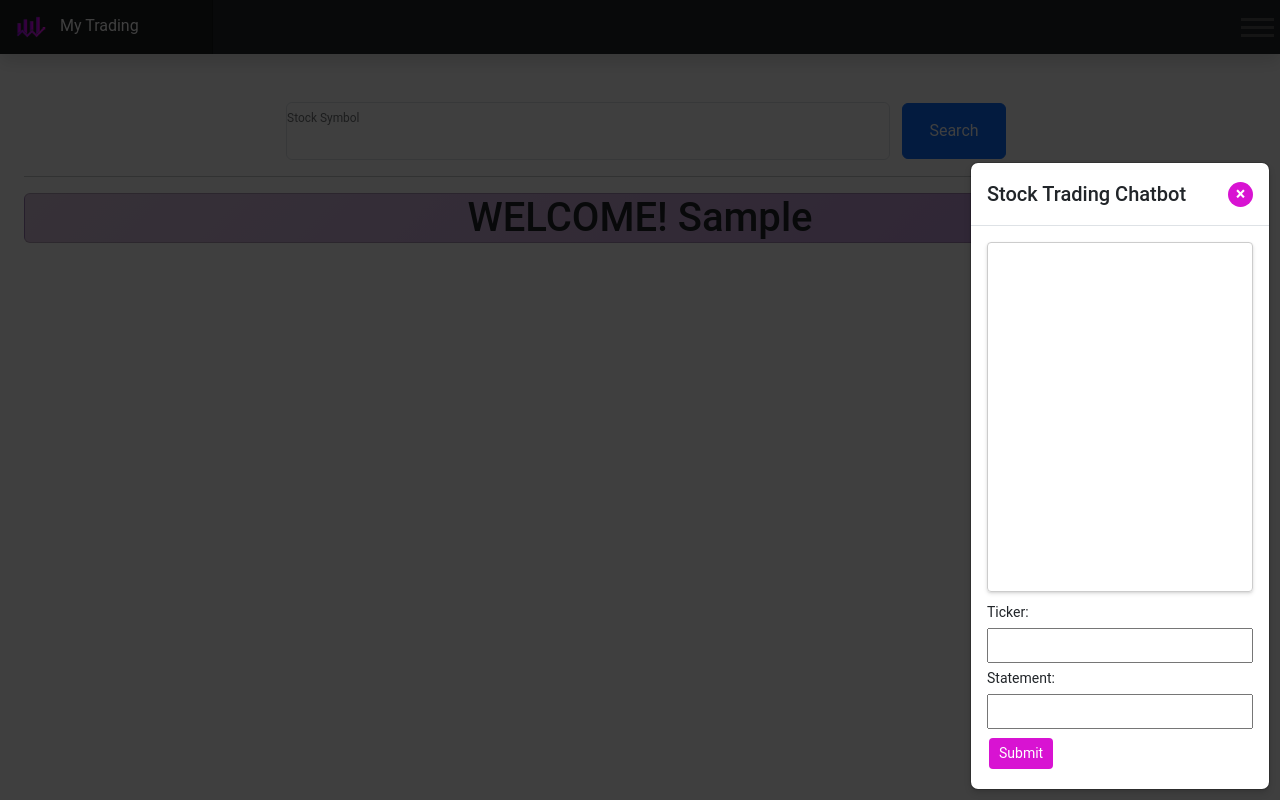
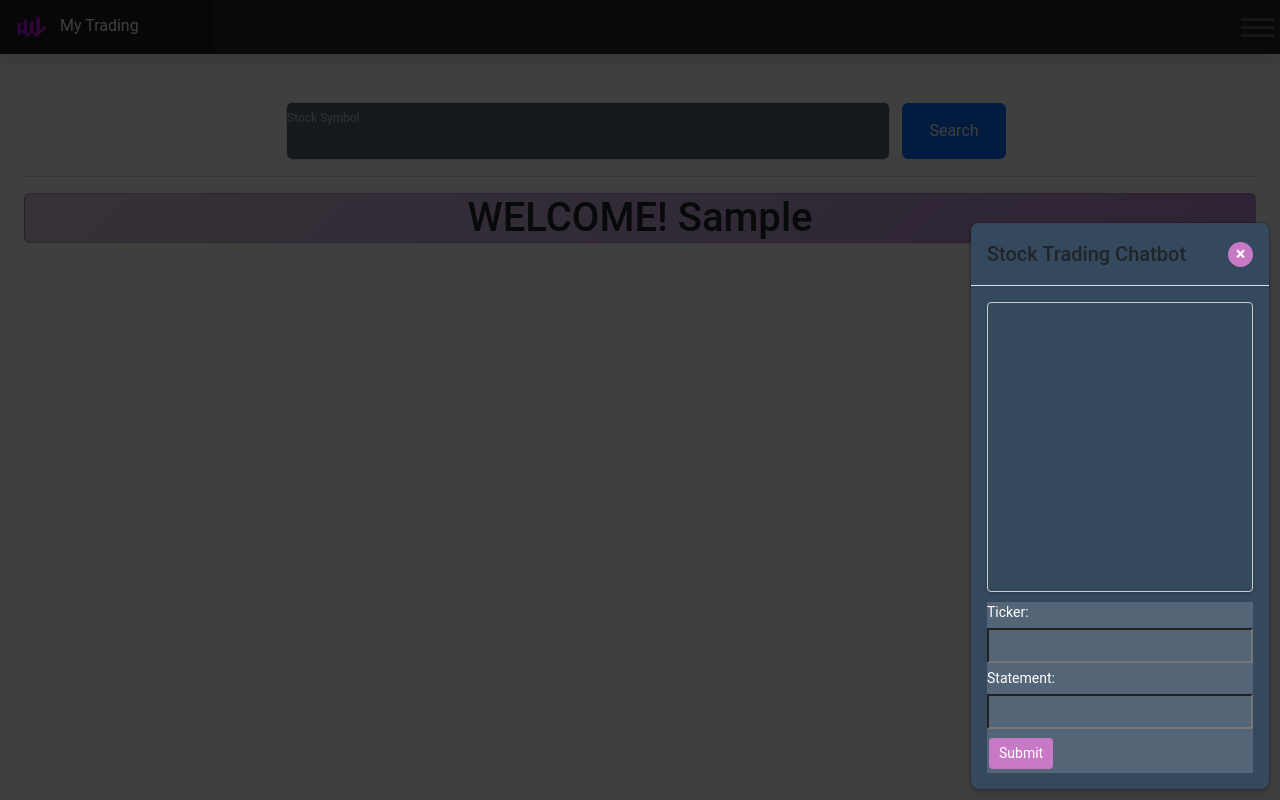
Before and after one commit to amiri-reza/FinalProject, a Django app: page /home/ in a window 1280 px wide, after a click that opens the changed part. Run offline with Django 4.2, Linux system fonts and the light colour scheme; the visitor is signed in with stand-in values (Sample User, id 1); some libraries are stand-ins or nearby versions; grey boxes are pictures that could not be loaded.

Commit message:
chatbot interface improvement

```diff
--- a/stock_prediction/static/css/chatbot.css
+++ b/stock_prediction/static/css/chatbot.css
@@ -86,57 +86,69 @@
 
 
 
-
-
   body {
     font-family: "Roboto", "Open Sans", sans-serif;
+
   }
 
   .chat-container {
     display: flex;
     flex-direction: column;
     height: 100%;
+
   }
 
   .chat-area {
     flex-grow: 1;
-    height: 350px;
+    height: 290px;
     overflow-y: auto;
     padding: 10px;
     border: 1px solid #ccc;
     border-radius: 4px;
     margin-bottom: 10px;
     box-shadow: 0 2px 4px rgba(0, 0, 0, 0.1), 0 1px 2px rgba(0, 0, 0, 0.08);
+
   }
 
   .input-area {
     display: flex;
     flex-direction: column;
+    background-color: #546577;
+    color: #FFFFFF;
   }
 
   .message {
     display: flex;
     margin-bottom: 5px;
+    background-color: #546577;
+    color: #FFFFFF;
   }
 
   .message-sender {
     font-weight: bold;
     margin-right: 5px;
+
   }
 
   .message-text {
     word-wrap: break-word;
+    background-color: #546577;
+    color: #FFFFFF;
   }
 
   input[type="text"] {
     width: 100%;
     padding: 5px;
     margin-bottom: 5px;
+    background-color: #546577;
+    color: #FFFFFF;
   }
 
   label {
     margin-bottom: 5px;
     display: block;
+    color: #ffffff;
+
   }
 
   .chatbot-btn {
@@ -149,6 +161,7 @@
     width: 130px;
     height: 60px;
     border: none;
+
   }
 
   .modal-dialog {
@@ -156,7 +169,8 @@
     bottom: 10px;
     right: 10px;
     width: 300px;
-    height: 600px;
+    height: 540px;
+
   }
 
   body.modal-open {
@@ -165,10 +179,11 @@
 
   .modal-content {
     box-shadow: 0 4px 6px rgba(0, 0, 0, 0.1), 0 1px 3px rgba(0, 0, 0, 0.08);
+    background-color: #34495e;
   }
 
   .send-btn {
-    background-color: #d813d2;
+    background-color: #c879c6;
     border: none;
     color: white;
     text-align: center;
@@ -183,12 +198,12 @@
   }
 
   .send-btn:hover {
-    background-color: #140acb;
+    background-color: #9995df;
     box-shadow: 0 4px 6px rgba(0, 0, 0, 0.2), 0 1px 3px rgba(0, 0, 0, 0.08);
   }
 
   .close-btn {
-    background-color: #d813d2;
+    background-color: #c879c6;
     border: none;
     color: white;
     font-weight: bold;
@@ -203,6 +218,6 @@
   }
 
   .close-btn:hover {
-    background-color: #140acb;
+    background-color: #9995df;
     box-shadow: 0 4px 6px rgba(0, 0, 0, 0.2), 0 1px 3px rgba(0, 0, 0, 0.08);
   }
```
